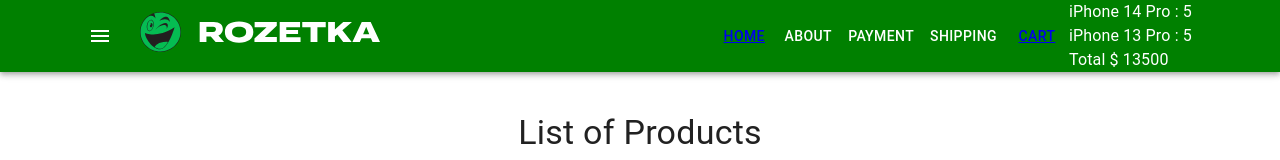
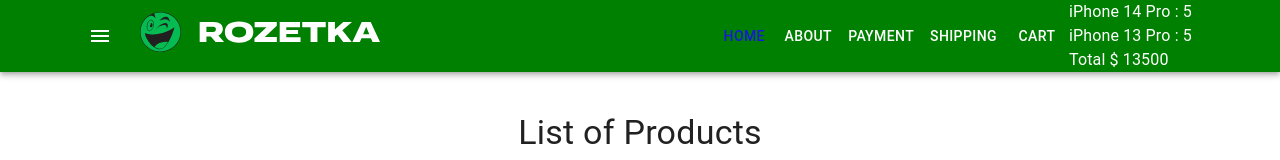
Before and after one commit to petroyurchuk/react29-11, a React (Create React App) app: page / in a window 1280 px wide. Shown: the top 160 px of the page. Built offline with nearby package versions, Linux system fonts and the light colour scheme.

Commit message:
add MenuItem component

```diff
--- a/src/components/Menu/Menu.tsx
+++ b/src/components/Menu/Menu.tsx
@@ -1,18 +1,15 @@
-import Button from '@mui/material/Button'
-import { Link } from 'react-router-dom'
+import MenuItem from './MenuItem'
+
 type Props = {}
+
 const Menu = (props: Props) => {
     return (
         <>
-            <Button color="inherit">
-                <Link to="/">Home</Link>
-            </Button>
-            <Button color="inherit">About</Button>
-            <Button color="inherit">Payment</Button>
-            <Button color="inherit">Shipping</Button>
-            <Button color="inherit">
-                <Link to="/cart">Cart</Link>
-            </Button>
+            <MenuItem to="/">Home</MenuItem>
+            <MenuItem to="/about">About</MenuItem>
+            <MenuItem to="/payment">Payment</MenuItem>
+            <MenuItem to="/shipping">Shipping</MenuItem>
+            <MenuItem to="/cart">Cart</MenuItem>
         </>
     )
 }
--- /dev/null
+++ b/src/components/Menu/MenuItem.scss
@@ -0,0 +1,8 @@
+.menu-item-active {
+    text-decoration: none;
+    color: rgb(24, 24, 221);
+}
+.menu-item {
+    text-decoration: none;
+    color: white;
+}
--- /dev/null
+++ b/src/components/Menu/MenuItem.tsx
@@ -0,0 +1,24 @@
+import { Button } from '@mui/material'
+import { NavLink } from 'react-router-dom'
+import './MenuItem.scss'
+
+type Props = {
+    to: string
+    children: React.ReactNode
+}
+
+const MenuItem = ({ to, children }: Props) => {
+    return (
+        <Button color="inherit">
+            <NavLink
+                className={({ isActive }) =>
+                    isActive ? 'menu-item-active' : 'menu-item'
+                }
+                to={to}
+            >
+                {children}
+            </NavLink>
+        </Button>
+    )
+}
+export default MenuItem
```
